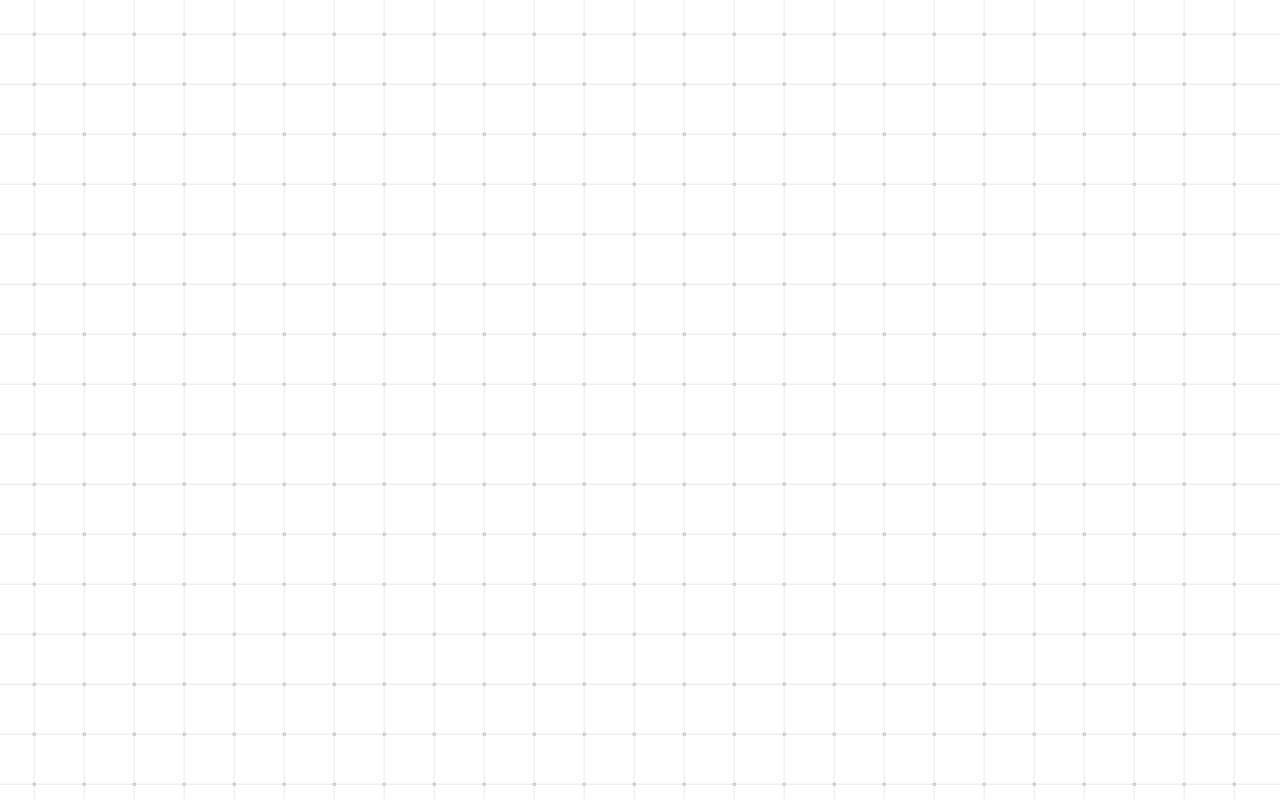
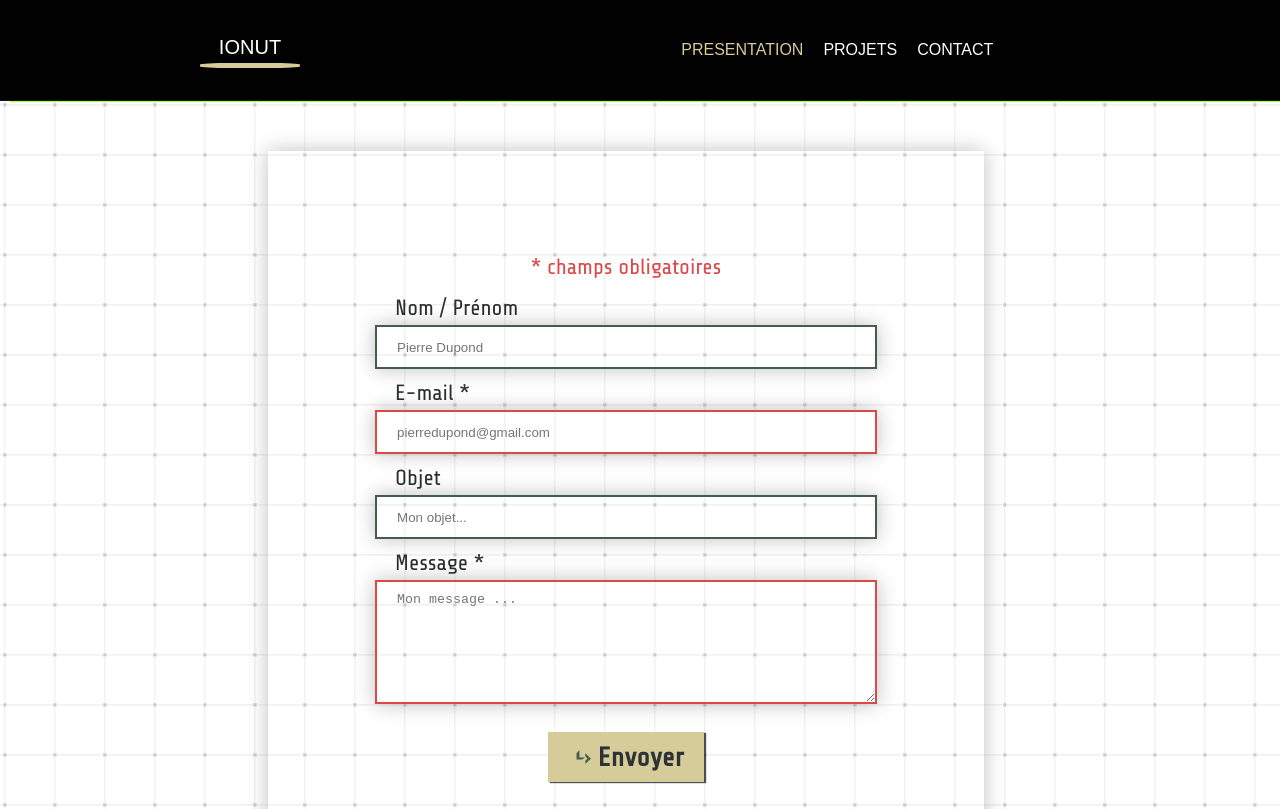
Before and after one commit to IonutzNcr/portfolio, a React (Vite) app: page /contact in a window 1280 px wide. Before the commit this address had no page. Shown: the top 809 px of the page. Built offline with nearby package versions, Linux system fonts and the light colour scheme; a web font is replaced by a local one.

Commit message:
trying to fix this url problem

```diff
--- a/src/App.tsx
+++ b/src/App.tsx
@@ -12,8 +12,8 @@ function App() {
       <Router>
         <Routes>
           <Route path="/" element={<PresentationPage />} />
-          <Route path="/#projets" element={<ProjetsPage />} />
-          <Route path="/#contact" element={<ContactPage />} />
+          <Route path="/projets" element={<ProjetsPage />} />
+          <Route path="/contact" element={<ContactPage />} />
         </Routes>
       </Router>
     </>
--- a/src/components/Navbar.tsx
+++ b/src/components/Navbar.tsx
@@ -33,10 +33,10 @@ export const Navbar = () => {
             <Link to="/">PRESENTATION</Link>
           </li>
           <li className={page === "#projets" ? "active" : ""}>
-            <Link to="/#projets">PROJETS</Link>
+            <Link to="/projets">PROJETS</Link>
           </li>
           <li className={page === "#contact" ? "active": ""}>
-            <Link to="/#contact">CONTACT</Link>
+            <Link to="/contact">CONTACT</Link>
           </li>
         </ul>
         <div onClick={open} className="burger">
```
